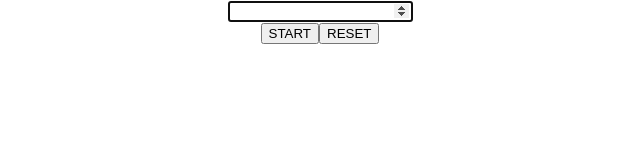
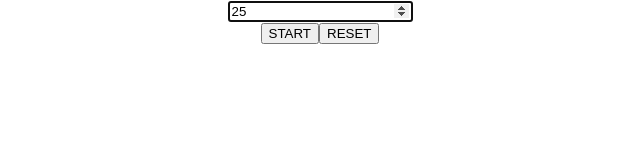
Before and after one commit to elasfarc/pomo, a React (Create React App) app: page / in a window 1280 px wide. Both pictures are taken after a click on the element "25". Shown: the top 160 px of the page, without its empty margins (320-960 px from the left). Built offline with nearby package versions, Linux system fonts and the light colour scheme.

Commit message:
onEdit mood -> input value is the last set duration

```diff
--- a/src/components/Timer.js
+++ b/src/components/Timer.js
@@ -13,6 +13,7 @@ const Timer = ({ duration }) => {
   } = useTimer({ duration });
 
   const inputRef = React.useRef();
+  const [inputDuration, setInputDuration] = React.useState(minutes);
 
   const handleModeChange = (e) => {
     const { type } = e;
@@ -30,6 +31,8 @@ const Timer = ({ duration }) => {
           <input
             type="number"
             ref={inputRef}
+            value={inputDuration}
+            onChange={({ target: { value } }) => setInputDuration(value)}
             onBlur={handleModeChange}
             onKeyDown={handleModeChange}
           />
```
